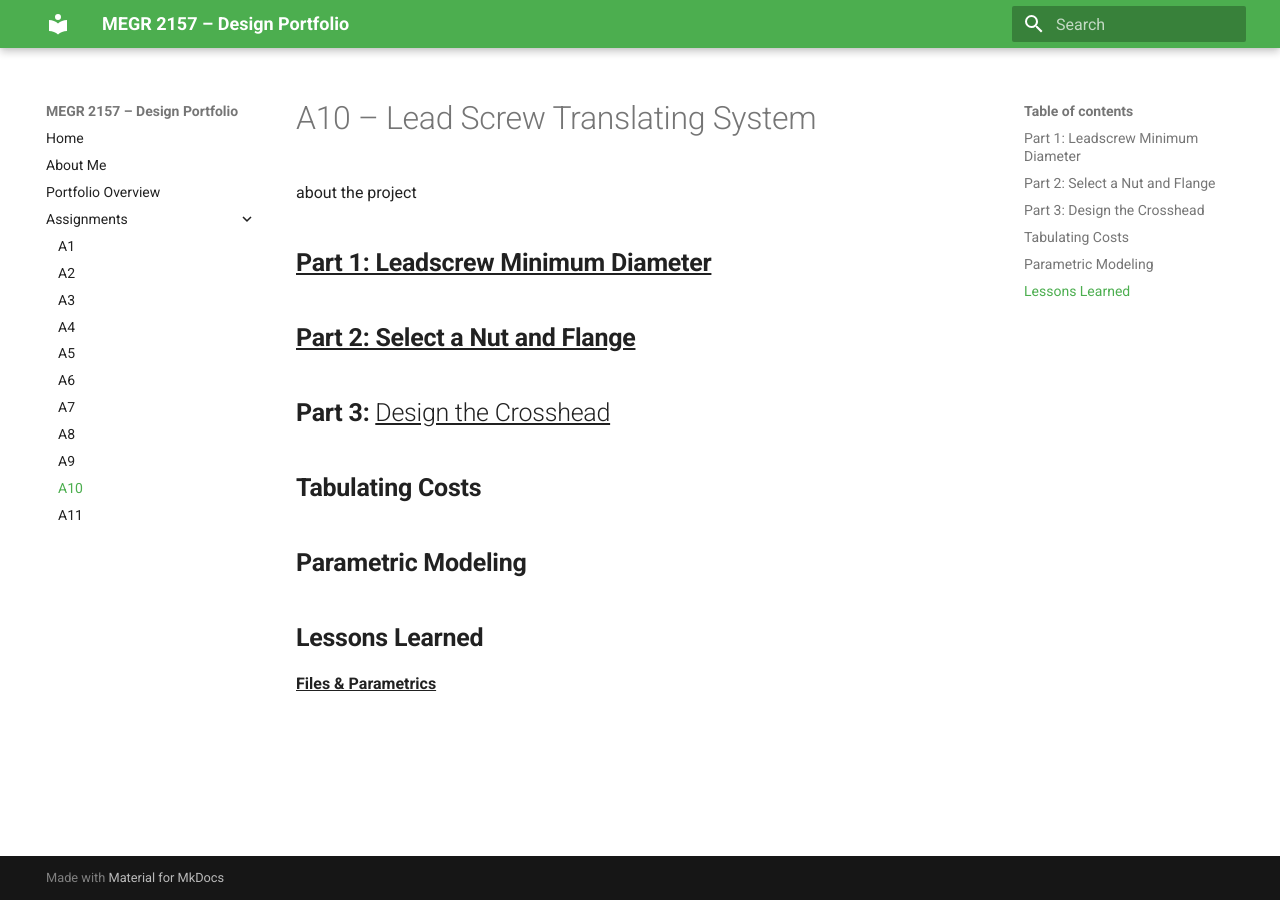
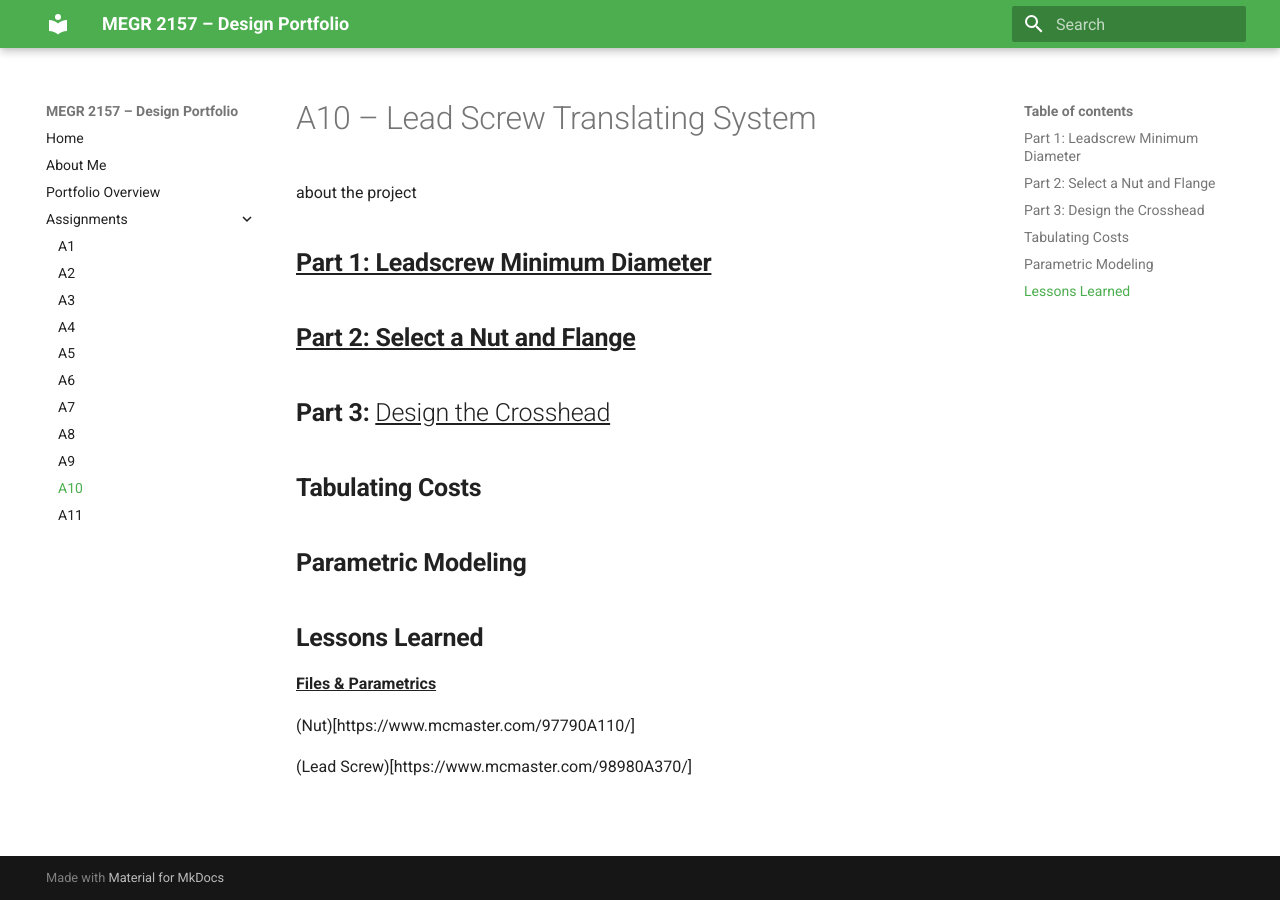
Before and after one commit to dadams78/design-projects-portfolio, an MkDocs documentation site: the page built from docs/assignments/A10/index.md, in a window 1280 px wide. Built offline with MkDocs 1.6.1 and Material for MkDocs 9.7.7, drawn with Linux system fonts in a browser that asks for light colours.

Commit message:
Update index.md

```diff
--- a/docs/assignments/A10/index.md
+++ b/docs/assignments/A10/index.md
@@ -30,3 +30,7 @@ about the project
 
 
 **<u>Files & Parametrics</u>**
+
+(Nut)[https://www.mcmaster.com/97790A110/]
+
+(Lead Screw)[https://www.mcmaster.com/98980A370/]
```
